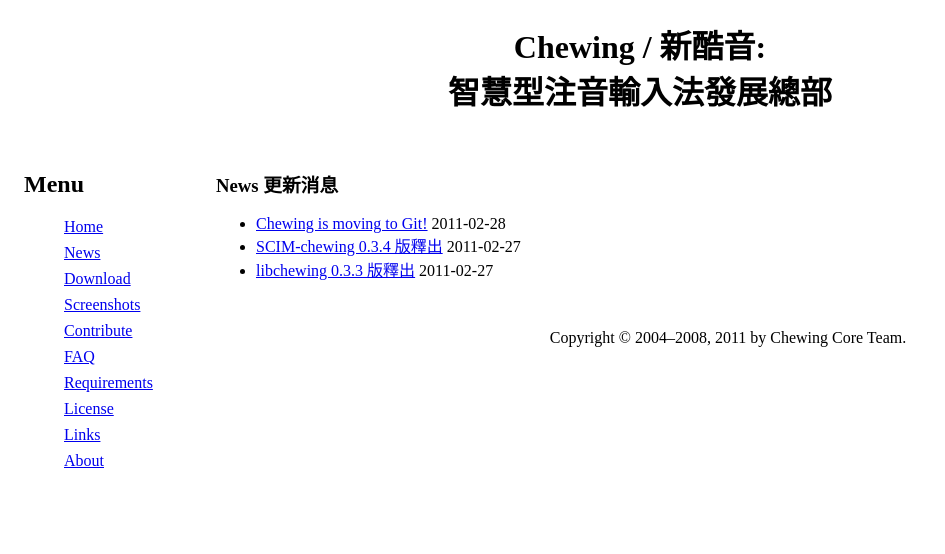
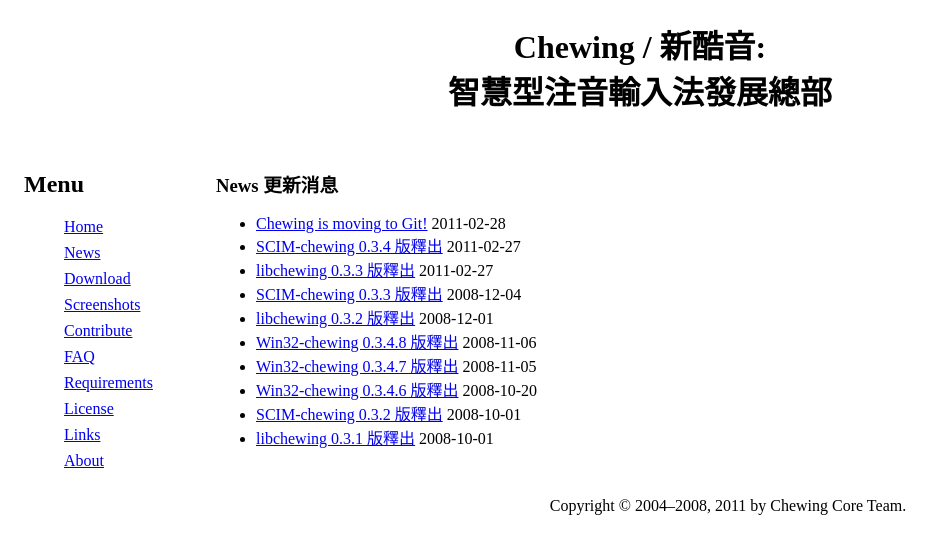
Before and after one commit to chewing/chewing.github.com, a Jekyll site: the page built from news.html, in a window 1280 px wide. Shown: the top 554 px of the page, without its empty margins (0-945 px from the left). Built offline with Jekyll 4.4.1, drawn with Linux system fonts in a browser that asks for light colours.

Commit message:
adding posts

```diff
--- /dev/null
+++ b/_posts/2008-10-01-libchewing-0.3.1.markdown
@@ -0,0 +1,34 @@
+---
+layout: post
+title: libchewing 0.3.1 版釋出
+---
+libchewing 0.3.1 版釋出，這是新的發展系列，可下載使用，並請提供 feedback 與 bug-report。
+
+What's New in libchewing 0.3.1
+----------------------------------------------------------
+* New keyboard layout DACHEN\_CP26.
+* Add key '`' to open symbol table.
+* Erase candidate and reset its length when 'Esc' key is handled.
+* Closes candidate window when user pressed 'Up' key.
+* Doing select at the end of edit buffer works on the
+  last phrase (interval).
+* Improved reminding message text.
+* Sync with libchewingdata project.
+* A new HanYu-PinYin mapping table
+* More robust behavior when IM crashes.
+* Allow '#' comment and blank line in tsi.src.
+* Fix chewing switch between Full/Half mode and cursor moves one space in
+  gedit.
+* Fix when list available phrases to choice, user's own phrases are
+  not included.
+* Release PgUp/PgDn key event to running applications.
+* Fix portability issues on FreeBSD.
+* Fix incorrect initialization.
+* Fix pinyin key order, put "shun" before "shuo".
+* Fix various potenital boffer overflow bugs.
+* Fix various memory leaks.
+* chewing_set_PinYinMethod to support multiple PinYin methods.
+* chewing_handle_CtrlOption was removed.
+* New structure SymbolEntry.
+* Rename selectAreaLen to candPerPage.
+* Added bEasySymbolInput.
--- /dev/null
+++ b/_posts/2008-10-01-scim-chewing-0.3.2.markdown
@@ -0,0 +1,15 @@
+---
+layout: post
+title: SCIM-chewing 0.3.2 版釋出
+---
+SCIM-chewing 0.3.2 釋出，這個版本主要是 Bug 修正，請下載使用，並請提供 feedback 與 bug-report。
+
+What's New in SCIM-chewing 0.3.2
+----------------------------------------------------------
+* Add selectable PinYin method support.
+* Fixed trigger key "Control-Space".
+* Fixed gedit crash problem.
+* Nederlands translation.
+* Keyboard layout toggle button on toolbar.
+* Added Chinese/English mode fast switch on toolbar.
+* Sync with libchewing API change.
--- /dev/null
+++ b/_posts/2008-10-20-win32-chewing-0.3.4.6.markdown
@@ -0,0 +1,12 @@
+---
+layout: post
+title: Win32-chewing 0.3.4.6 版釋出
+---
+Win32-chewing 0.3.4.6 版釋出，請下載取用。
+
+What's New in Win32-chewing 0.3.4.6
+----------------------------------------------------------
+* Update group/forum url.
+* Update issue tracker url.
+* Sync with libchewing-data.
+* NOTE : please uninstall previous version before installing 0.3.4.6.
--- /dev/null
+++ b/_posts/2008-11-05-win32-chewing-0.3.4.7.markdown
@@ -0,0 +1,11 @@
+---
+layout: post
+title: Win32-chewing 0.3.4.7 版釋出
+---
+Win32-chewing 0.3.4.7 版釋出，請下載取用。
+
+What's New in Win32-chewing 0.3.4.7
+----------------------------------------------------------
+* Fix logonui.exe bug.
+* Fix moe dictionary url.
+* NOTE : please uninstall previous version before installing 0.3.4.7.
--- /dev/null
+++ b/_posts/2008-11-06-win32-chewing-0.3.4.8.markdown
@@ -0,0 +1,10 @@
+---
+layout: post
+title: Win32-chewing 0.3.4.8 版釋出
+---
+Win32-chewing 0.3.4.8 版釋出，請下載取用。
+
+What's New in Win32-chewing 0.3.4.8
+----------------------------------------------------------
+* Fix winlogon.exe bug.
+* NOTE : please uninstall previous version before installing 0.3.4.8.
--- /dev/null
+++ b/_posts/2008-12-01-libchewing-0.3.2.markdown
@@ -0,0 +1,28 @@
+---
+layout: post
+title: libchewing 0.3.2 版釋出
+---
+libchewing 0.3.2 版釋出，這是新的發展系列，可下載使用，並請提供 feedback 與 bug-report。
+
+What's New in libchewing 0.3.2
+---------------------------------------------------------
+* Add gcc visibility support to hide private APIs.
+* APIs and Headers refactoring.
+* Doxygen-friendly API documentation.
+* New binary data manipulation approach to dramatically reduce storage
+  usage and loading time via memory mapping. (enabled by default)
+* New word segmentation method based on mmseg.
+* Improved auto-learn new phrases method.
+* Improved test suite and added simple benchmark program.
+* Option to indicate the behavior for phrase choice to be rearward
+  or not.
+* New APIs to enumerate supported keyboard types.
+* Repair improper memory access.
+* API united in Win32 and UNIX world.
+* Initial Pythin binding support.
+* Merged with libchewing-data project. (r342)
+* Canonical debugging messages.
+* Successful stories:
+  . OpenBSD porting
+  . ibus-chewing : chewing engine for ibus input method framework.
+  . UIM-chewing leveraging libchewing 0.3.x development branch.
--- /dev/null
+++ b/_posts/2008-12-04-scim-chewing-0.3.3.markdown
@@ -0,0 +1,12 @@
+---
+layout: post
+title: SCIM-chewing 0.3.3 版釋出
+---
+SCIM-chewing 0.3.3 釋出，此版主要配合 libchewing 0.3.2 的新特徵，請下載使用，並請提供 bug-report。
+
+What's New in 0.3.3
+----------------------------------------------------------
+* New configuration options:
+  - Automatically shifting cursor after selection.
+  - The direction of phrase choice.
+* Sync with libchewing 0.3.2 API changes.
```
Also changed, not shown: _posts/2011-02-27-scim-chewing-0.3.4.markdown (+3 -6 lines).
